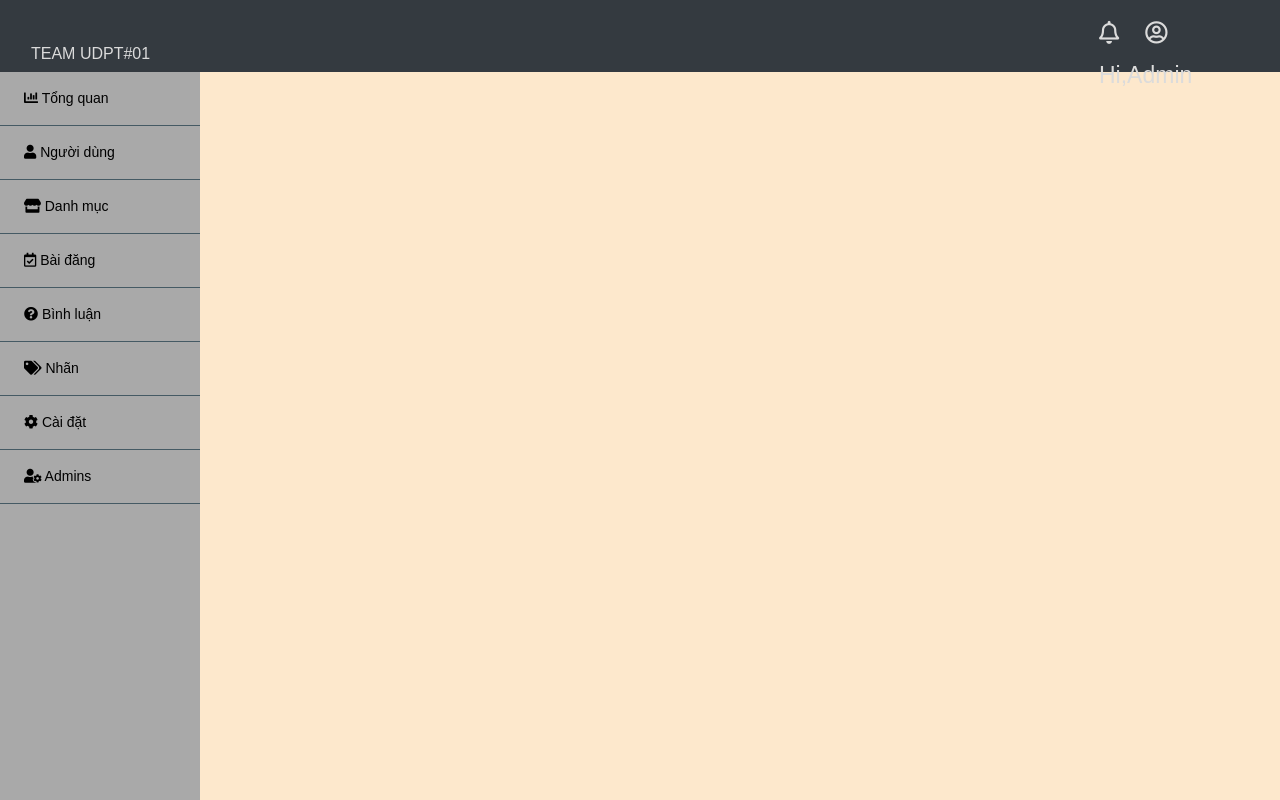
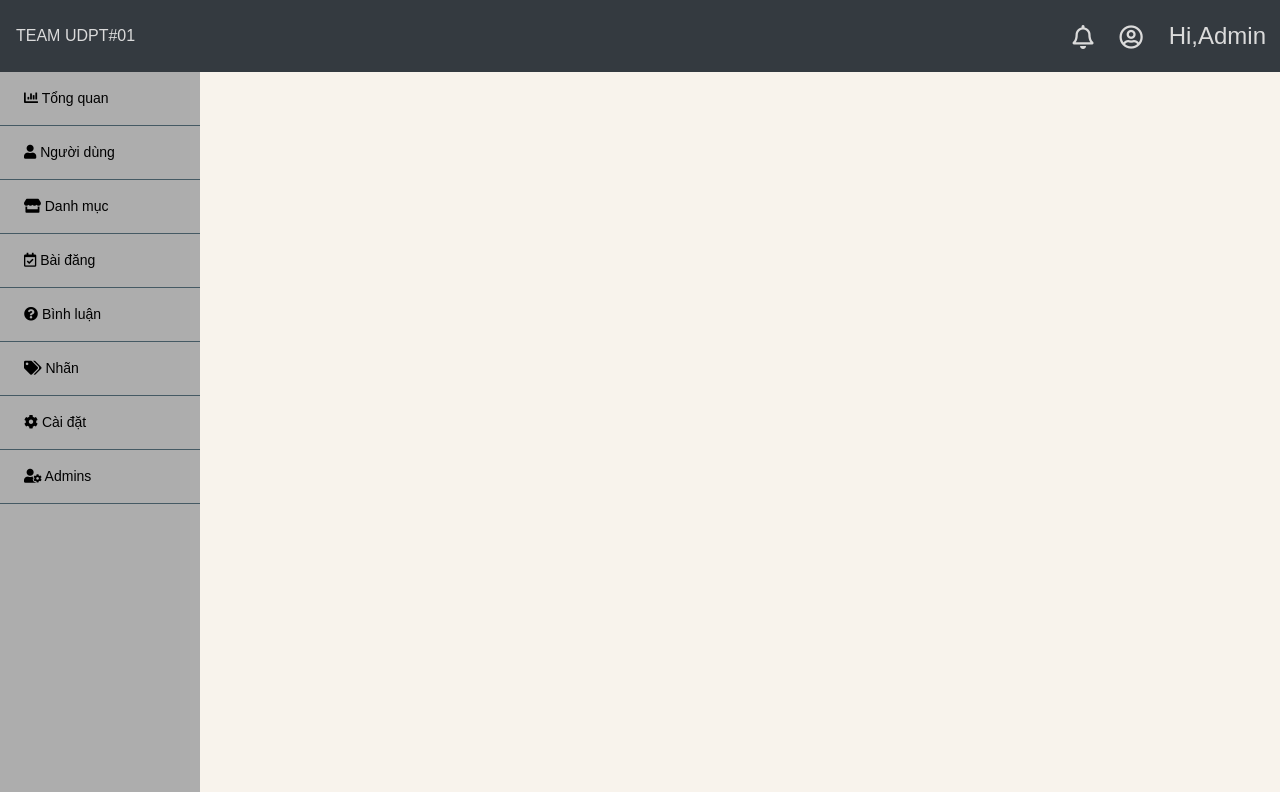
Before and after one commit to kieuvandoanit/MXH_TriThuc, a PHP site: page /GiaoDien/views/inc/admin_layout.html in a window 1280 px wide. Run offline with PHP 8.4, Linux system fonts and the light colour scheme.

Commit message:
bo sung giao dien

```diff
--- a/GiaoDien/public/admin_style.css
+++ b/GiaoDien/public/admin_style.css
@@ -1,2 +1,3 @@
 @import "../public/import/admin/admin_page.css";
 @import "../public/import/admin/setting_page.css";
+@import "../public/import/admin/cmtManagement_page.css";
--- a/GiaoDien/public/import/admin/admin_page.css
+++ b/GiaoDien/public/import/admin/admin_page.css
@@ -1,7 +1,18 @@
 
+.navbar{
+    height:9vh;
+    position: sticky;
+    top:0;
+    display: flex;
+    flex-direction: column;
+    justify-content: center;
+    align-content: space-between;
+}
 .button_class {
-    padding-top: 12px;
-    font-size: 23px;
+    position:flex;
+    padding-top: 1vh;
+    font-size: 3vh;
+    margin: auto;
 }
 a{
     /* text-decoration: none; */
@@ -23,9 +34,8 @@ body {
 } */
 .sidenav{
     padding-left: 0;
-
     width: 200px;
-    background-color: darkgrey;
+    background-color: rgb(173, 173, 173);
     /* position: sticky; */
 }
 ul{
@@ -52,10 +62,18 @@ ul li a{
 }
 .content{
     width:calc(100% - 200px);
-    min-height:91vh;
+    min-height:90vh;
     display: flex;
     flex-direction: column;
     flex-grow: 1;
     /* overflow: auto; */
-    background-color: rgb(253, 232, 204);
+    background-color: rgb(248, 243, 236);
+    padding-left: 40px;
+    padding-top: 40px;
 }
+
+/* for createComment_page.html*/
+
+form label{
+    font-size: 20px;
+}
--- /dev/null
+++ b/GiaoDien/public/import/admin/cmtManagement_page.css
@@ -0,0 +1,33 @@
+@import "./filter_btn_class.css";
+.cmtFilterClass{
+    min-width: 150px;
+    height: 29px;
+    border-radius: 5px;
+}
+.content-table{
+
+    border-collapse: collapse;
+    margin: 15px 35px 15px 0;
+    font-size: 0.9em;
+    min-width: 1100px;
+}
+.content-table thead tr{
+    background-color: rgb(78, 156, 95);
+    color: #fff;
+    text-align: left;
+    font-weight: bold;
+}
+.content-table th,
+.content-table td{
+    min-width: 135px;
+    padding: 12px 4px;
+}
+.content-table tbody tr{
+    border-bottom: 1px solid black;
+}
+.cmt-btn{
+    min-width: 100px !important;
+}
+.cmt-btn i{
+    padding-right: 13px;
+}
--- a/GiaoDien/views/inc/admin_layout.html
+++ b/GiaoDien/views/inc/admin_layout.html
@@ -11,14 +11,14 @@
     <title>Document</title>
 </head>
 <body>
-    <nav class=" navbar navbar-dark bg-dark" style="height:9vh; position: sticky; top:0;">
+    <nav class=" navbar navbar-dark bg-dark">
         <!-- style="background-color: #E8EBFF;"> -->
-            <div class="col-8"><a class="homebtn" href="">TEAM UDPT#01</a></div>
-            <div class="col"></div>
-            <div class="row col-2" >
-                <div ><a class="btn far fa-bell button_class" href="#" style=""></a></div>
-                <div ><a class="btn far fa-user-circle button_class" href="#" style=""></a></div>
-                <div ><a id="sign_in" class="btn" href="#" style="font-size: 23px;">Hi,Admin</a></div>
+            <div class=""><a class="homebtn" href="">TEAM UDPT#01</a></div>
+            <div class=""></div>
+            <div class="row" >
+                <a class="btn far fa-bell button_class" href="#" style=""></a>
+                <a class="btn far fa-user-circle button_class" href="#" style=""></a>
+                <a id="sign_in button_class" class="btn" href="#" style="font-size: 3vh;">Hi,Admin</a>
             </div>
     </nav>
     <div class="body" style="min-height:90vh;display:flex">
@@ -53,7 +53,7 @@
         <div class="content" >
         <!-- Bắt đầu code ở đây  -->
 
-            <!-- Kết thúc code ở đây  -->
+        <!-- Kết thúc code ở đây  -->
         </div>
         <!-- <div class="footer" style="
             height: 100px;
```
Also changed, not shown: GiaoDien/views/pages/admin/commentAdd_page.html (added, +26 -0 lines), GiaoDien/views/pages/admin/comment_page.html (added, +85 -0 lines), GiaoDien/public/import/admin/createComment.css (added).
